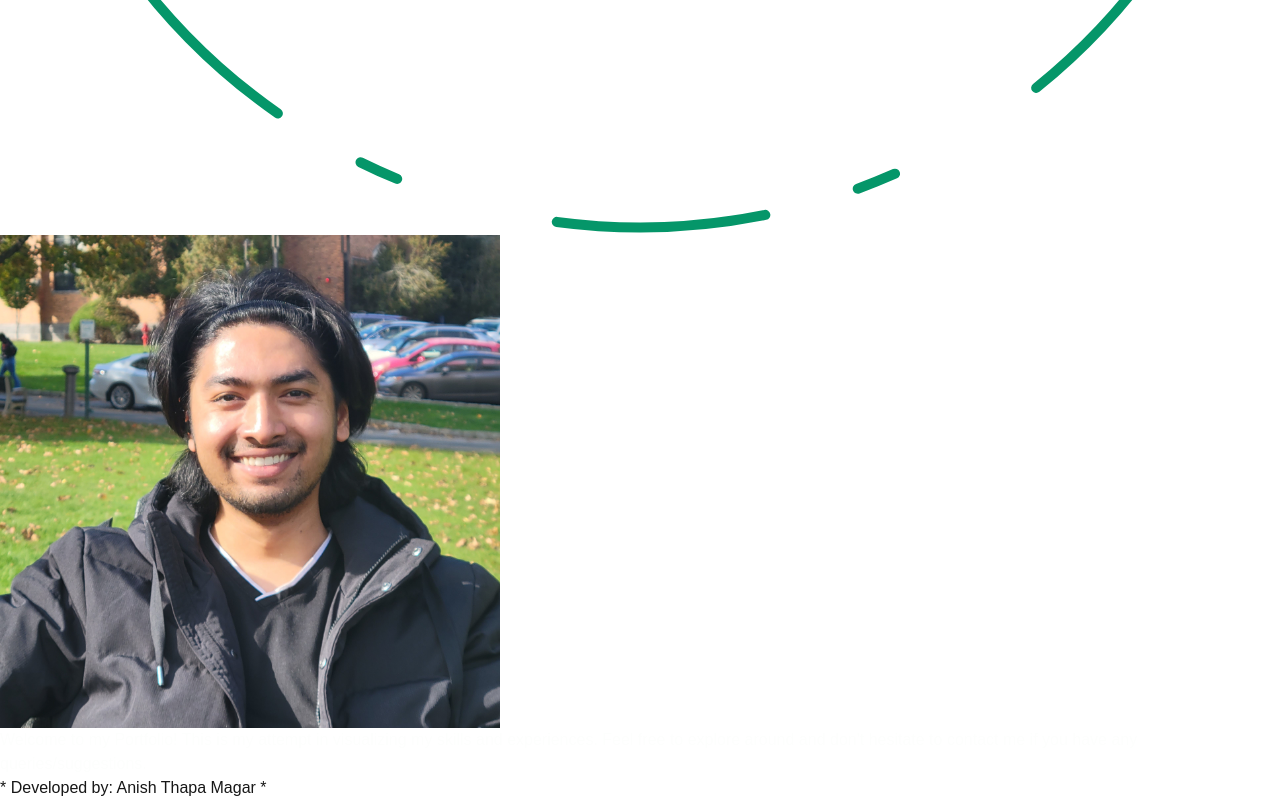
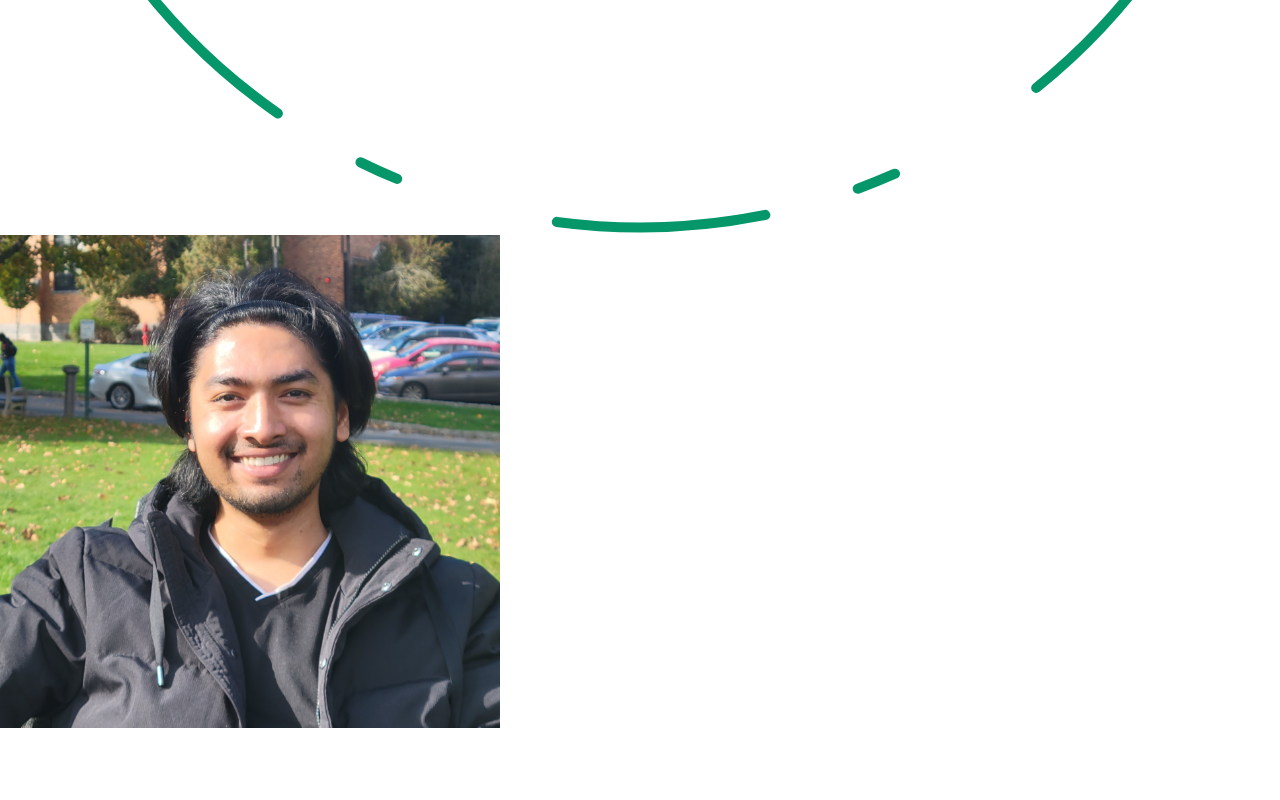
Before and after one commit to AnishTM8/Anish-Portfolio, a Next.js app in the folder portfolio/: page / in a window 1280 px wide. Shown: the part 7405-8205 px from the top of the page. After the commit the page ends 8133 px from the top, so only its background shows below. Built offline with nearby package versions, Linux system fonts and the light colour scheme.

Commit message:
github link update

```diff
--- a/portfolio/src/app/components/herosection.tsx
+++ b/portfolio/src/app/components/herosection.tsx
@@ -1,7 +1,7 @@
 "use client";
 
 import Image from 'next/image';
-import { ReactTyped } from 'react-typed';
+import {ReactTyped} from 'react-typed';
 import Link from 'next/link';
 import { motion } from 'framer-motion';
 
@@ -80,21 +80,6 @@
                     </div>
                 </div>
             </div>
-
-            <div className='mt-5 sm:mt-10 px-8 sm:px-10 '>
-                <motion.div className='text-3xl sm:p-8'
-                    initial={{ color: '#ffffff' }}
-                    animate={{ color: ['#059669', '#ffffff', '#16A34A' ]}}
-                    transition={{ duration: 2, repeat: Infinity }}>
-                    Welcome to my Portfolio!
-                    This is my attempt in visualizing my skills and experiences.
-                    Feel free to explore around and don&apos;t hesitate to contact me if you have any queries/suggestions.
-                    <br />
-                </motion.div>
-                    <p className='italic text-lg font-bold mt-4 sm:text-right'>
-                        * Developed by: Anish Thapa Magar *
-                    </p>
-            </div>
         </section>
     );
 };
--- a/portfolio/src/app/components/navbar.tsx
+++ b/portfolio/src/app/components/navbar.tsx
@@ -18,7 +18,6 @@
 
     return (
         <nav className="max-sm:hidden pb-5 rounded-xl backdrop-blur-3xl flex justify-end fixed top-0 right-0 z-50">
-            {/* <!--!Font Awesome Free 6.7.2 by @fontawesome - https://fontawesome.com License - https://fontawesome.com/license/free Copyright 2025 Fonticons, Inc.--> */}
 
             <ul className="pt-5 pr-7 pl-7 hover:scale-110">
                 <Link href="/" onClick={() => setHeader('Home')}>
--- a/portfolio/src/app/hire-me/page.tsx
+++ b/portfolio/src/app/hire-me/page.tsx
@@ -137,7 +137,7 @@
                         </a>
 
                         {/* GitHub logo */}
-                        <a href="https://github.com/Cleorte" target="_blank" rel="noreferrer noopener">
+                        <a href="https://github.com/AnishTM8" target="_blank" rel="noreferrer noopener">
                             <svg className="fill-current w-20 h-20 hover:text-emerald-400 hover:scale-110 active:scale-95" xmlns="http://www.w3.org/2000/svg" viewBox="0 0 496 512">
                                 <path d="M165.9 397.4c0 2-2.3 3.6-5.2 3.6-3.3 .3-5.6-1.3-5.6-3.6 0-2 2.3-3.6 5.2-3.6 3-.3 5.6 1.3 5.6 3.6zm-31.1-4.5c-.7 2 1.3 4.3 4.3 4.9 2.6 1 5.6 0 6.2-2s-1.3-4.3-4.3-5.2c-2.6-.7-5.5 .3-6.2 2.3zm44.2-1.7c-2.9 .7-4.9 2.6-4.6 4.9 .3 2 2.9 3.3 5.9 2.6 2.9-.7 4.9-2.6 4.6-4.6-.3-1.9-3-3.2-5.9-2.9zM244.8 8C106.1 8 0 113.3 0 252c0 110.9 69.8 205.8 169.5 239.2 12.8 2.3 17.3-5.6 17.3-12.1 0-6.2-.3-40.4-.3-61.4 0 0-70 15-84.7-29.8 0 0-11.4-29.1-27.8-36.6 0 0-22.9-15.7 1.6-15.4 0 0 24.9 2 38.6 25.8 21.9 38.6 58.6 27.5 72.9 20.9 2.3-16 8.8-27.1 16-33.7-55.9-6.2-112.3-14.3-112.3-110.5 0-27.5 7.6-41.3 23.6-58.9-2.6-6.5-11.1-33.3 2.6-67.9 20.9-6.5 69 27 69 27 20-5.6 41.5-8.5 62.8-8.5s42.8 2.9 62.8 8.5c0 0 48.1-33.6 69-27 13.7 34.7 5.2 61.4 2.6 67.9 16 17.7 25.8 31.5 25.8 58.9 0 96.5-58.9 104.2-114.8 110.5 9.2 7.9 17 22.9 17 46.4 0 33.7-.3 75.4-.3 83.6 0 6.5 4.6 14.4 17.3 12.1C428.2 457.8 496 362.9 496 252 496 113.3 383.5 8 244.8 8zM97.2 352.9c-1.3 1-1 3.3 .7 5.2 1.6 1.6 3.9 2.3 5.2 1 1.3-1 1-3.3-.7-5.2-1.6-1.6-3.9-2.3-5.2-1zm-10.8-8.1c-.7 1.3 .3 2.9 2.3 3.9 1.6 1 3.6 .7 4.3-.7 .7-1.3-.3-2.9-2.3-3.9-2-.6-3.6-.3-4.3 .7zm32.4 35.6c-1.6 1.3-1 4.3 1.3 6.2 2.3 2.3 5.2 2.6 6.5 1 1.3-1.3 .7-4.3-1.3-6.2-2.2-2.3-5.2-2.6-6.5-1zm-11.4-14.7c-1.6 1-1.6 3.6 0 5.9 1.6 2.3 4.3 3.3 5.6 2.3 1.6-1.3 1.6-3.9 0-6.2-1.4-2.3-4-3.3-5.6-2z" />
                             </svg>
```
